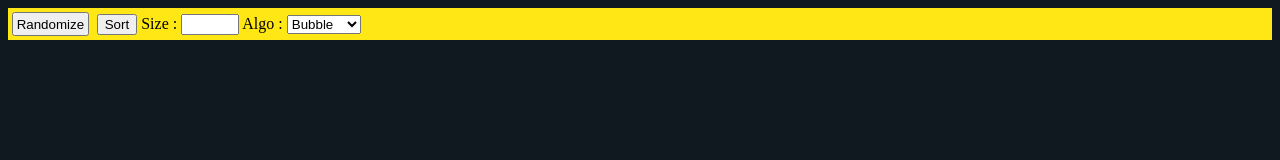
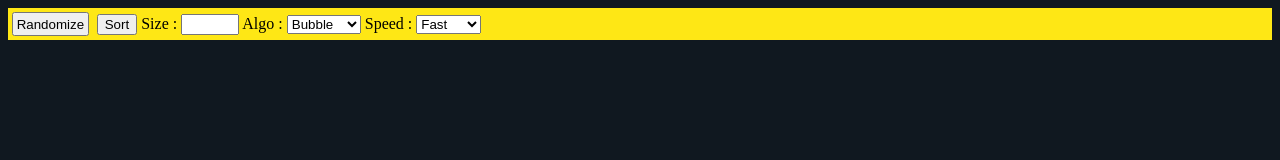
Before and after one commit to Himanshu9271/sorting, a plain HTML site: page index.html in a window 1280 px wide. Both pictures are taken after a click on the button "Sort". Drawn offline with Linux system fonts and the light colour scheme.

Commit message:
added speed control

```diff
--- a/code.js
+++ b/code.js
@@ -10,7 +10,7 @@ var input=document.getElementById("sizeOfArr");
 var arrSize=50;
 var rectWidth=Number(canvas.width/arrSize)*0.9;
 var rectSpacing=Number(canvas.width/arrSize)*0.1;
-
+var delay=document.getElementById('Speed').value;
 
 function sleep(duration) {
 	return new Promise(resolve => {
@@ -60,6 +60,7 @@ function swap( a,  b){
 }
 function sort_arr(){
     var algo=document.querySelector('select').value;
+    delay=document.getElementById('Speed').value;
     if(algo=="bubble"){
         bubble_sort();
     }
@@ -77,7 +78,7 @@ async function bubble_sort(){
         for(var j=i;j<arrSize;j++){
             if(arr[i]>arr[j]){
                 swap(i,j);
-                await sleep(10);
+                await sleep(delay);
 
 
                 refresh();
@@ -105,7 +106,7 @@ async function insertionSort()
             c.fillStyle='#ff2800';
             c.fillRect((rectWidth+rectSpacing)*j,canvas.height,rectWidth,-arr[j]);
             //c.fillRect((rectWidth+rectSpacing)*(j+1),canvas.height,rectWidth,-arr[j+1]);
-            await sleep(10);
+            await sleep(delay);
             c.fillStyle='#FEE715FF';
             c.fillRect((rectWidth+rectSpacing)*j,canvas.height,rectWidth,-arr[j]);
             j--;
--- a/index.html
+++ b/index.html
@@ -24,6 +24,13 @@
                 <option value="insertion">Insertion</option>
             </select>
         </label>
+        <label for="Speed"> Speed :
+            <select name="Speed" id="Speed">
+                <option value="5">Fast</option>
+                <option value="100">Normal</option>
+                <option value="500">Slow</option>
+            </select>
+        </label>
     </nav>
     <canvas></canvas>
     <script src="code.js"></script>
```
